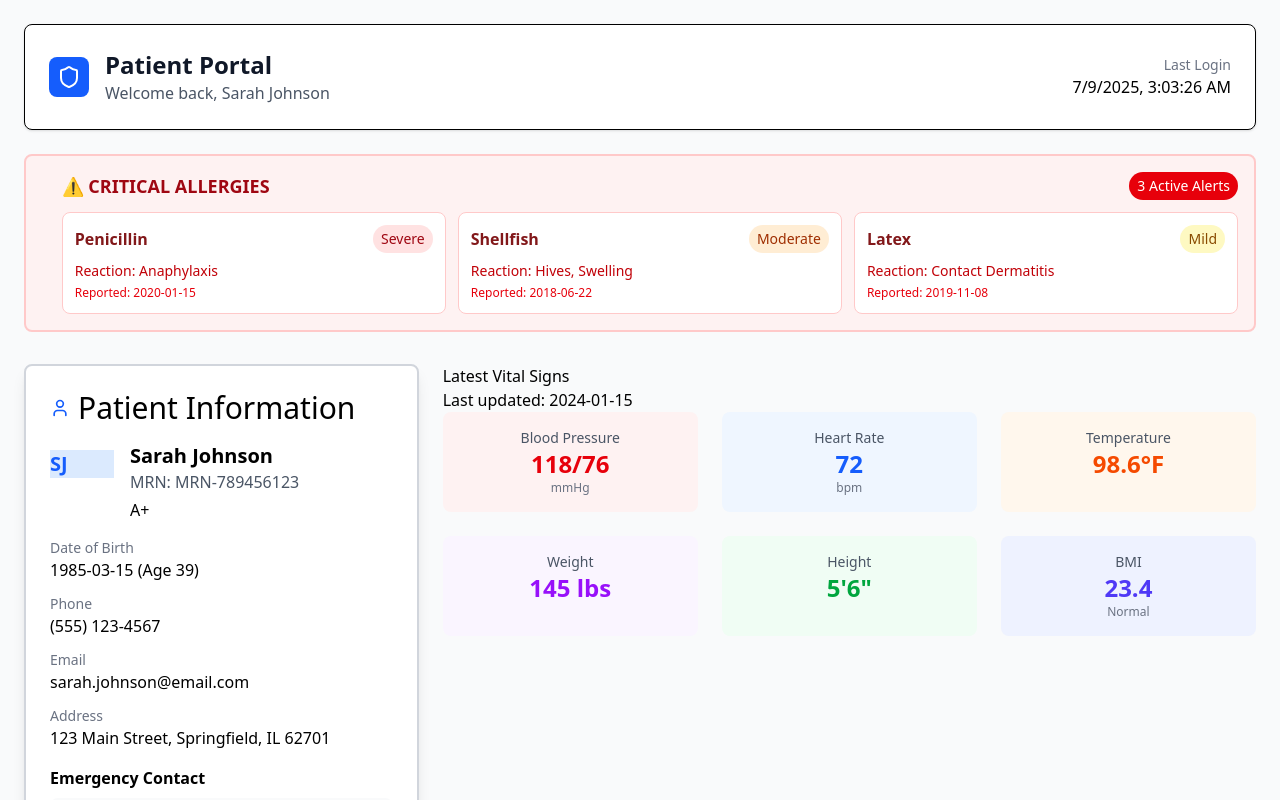
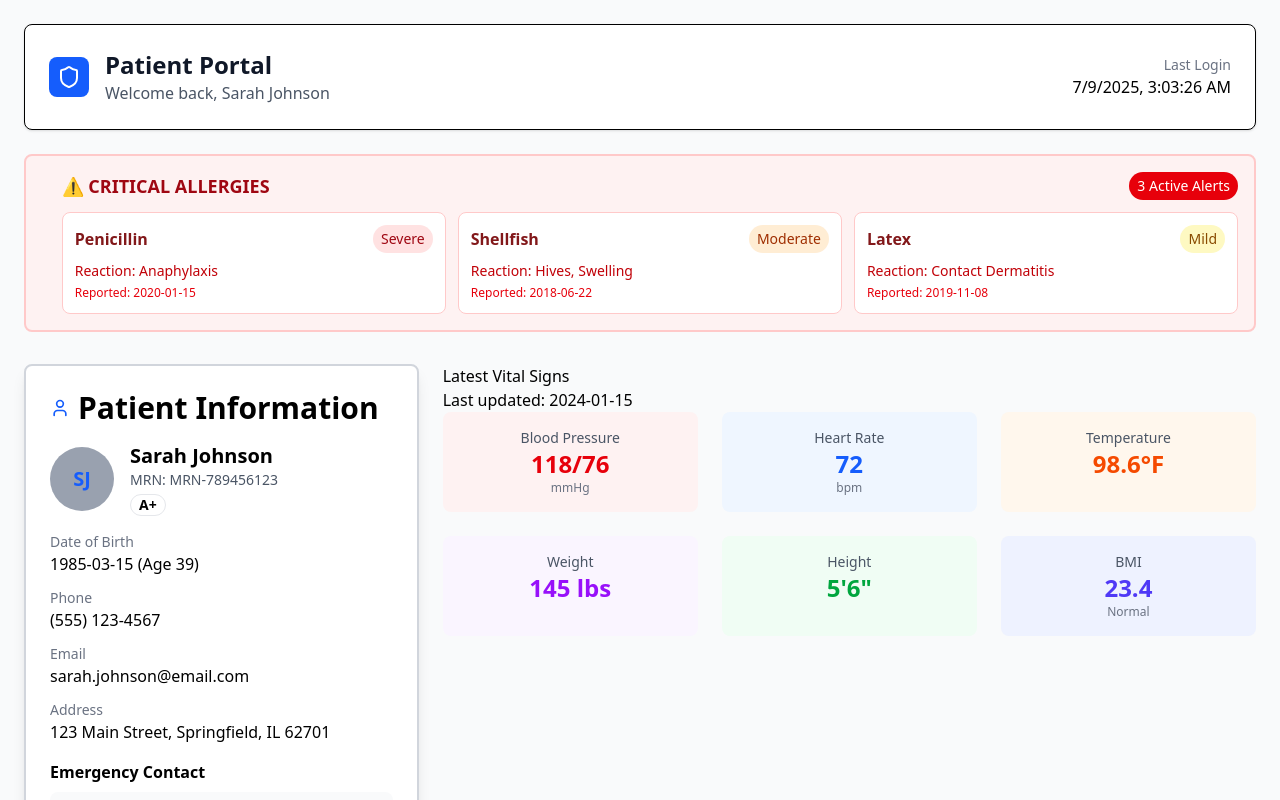
Before and after one commit to Walker-Gideon/Clinic-web, a React (Vite) app: page /patient in a window 1280 px wide. Shown: the top 800 px of the page. Built offline with nearby package versions, Linux system fonts and the light colour scheme.

Commit message:
Adjustment to the paitenSummary component

```diff
--- a/src/features/patient/patientMain/PatientSummary.jsx
+++ b/src/features/patient/patientMain/PatientSummary.jsx
@@ -1,27 +1,27 @@
 import { LuUser } from "react-icons/lu";
+import { LuCircleUser } from "react-icons/lu";
 import Card from "../../../components/ui/card/Card";
+import CardHeader from "../../../components/ui/card/CardHeader";
+import CardTitle from "../../../components/ui/card/CardTitle";
+import CardContent from "../../../components/ui/card/CardContent";
 
 export default function PatientSummary({ patientData }) {
   return (
     <div className="grid grid-cols-1 gap-6 lg:grid-cols-3">
       <Card className="border-2 border-gray-300 bg-white p-6 shadow-lg lg:col-span-1">
-        {/* CardHeader */}
-        <header className="pb-4">
-          {/* CardTitle */}
-          <h1 className="middle:text-3xl flex items-center gap-2 text-2xl">
+        <CardHeader className="pb-4">
+          <CardTitle className="middle:text-3xl flex items-center gap-2 text-2xl">
             <LuUser className="h-5 w-5 text-blue-600" />
             Patient Information
-          </h1>
-        </header>
+          </CardTitle>
+        </CardHeader>
 
-        {/* CardContent */}
-        <div className="space-y-4">
+        <CardContent className="space-y-4">
           <div className="flex items-center gap-4">
-            {/* Avatar */}
-            <div className="h-16 w-16">
+            <div className="flex h-16 w-16 items-center justify-center rounded-full bg-gray-400">
               {/* <AvatarImage src="/placeholder.svg?height=64&width=64" /> */}
-              {/* AvatarFallback */}
-              <p className="bg-blue-100 text-xl font-semibold text-blue-600">
+              {/* bg-blue-100 */}
+              <p className="text-xl font-semibold text-blue-600">
                 {patientData.name
                   .split(" ")
                   .map((n) => n[0])
@@ -30,9 +30,11 @@ export default function PatientSummary({ patientData }) {
             </div>
             <div>
               <h3 className="text-xl font-bold">{patientData.name}</h3>
-              <p className="text-gray-600">MRN: {patientData.mrn}</p>
-              {/* Badge */}
-              <p variant="outline" className="mt-1">
+              <p className="text-sm text-gray-600">MRN: {patientData.mrn}</p>
+              <p
+                variant="outline"
+                className="mt-1 w-9 rounded-2xl border border-gray-200 px-2 text-sm font-semibold"
+              >
                 {patientData.bloodType}
               </p>
             </div>
@@ -90,7 +92,7 @@ export default function PatientSummary({ patientData }) {
               </p>
             </div>
           </div>
-        </div>
+        </CardContent>
       </Card>
 
       {/* Vital Signs Card */}
```
Also changed, not shown: src/components/ui/Separator.jsx (added).
